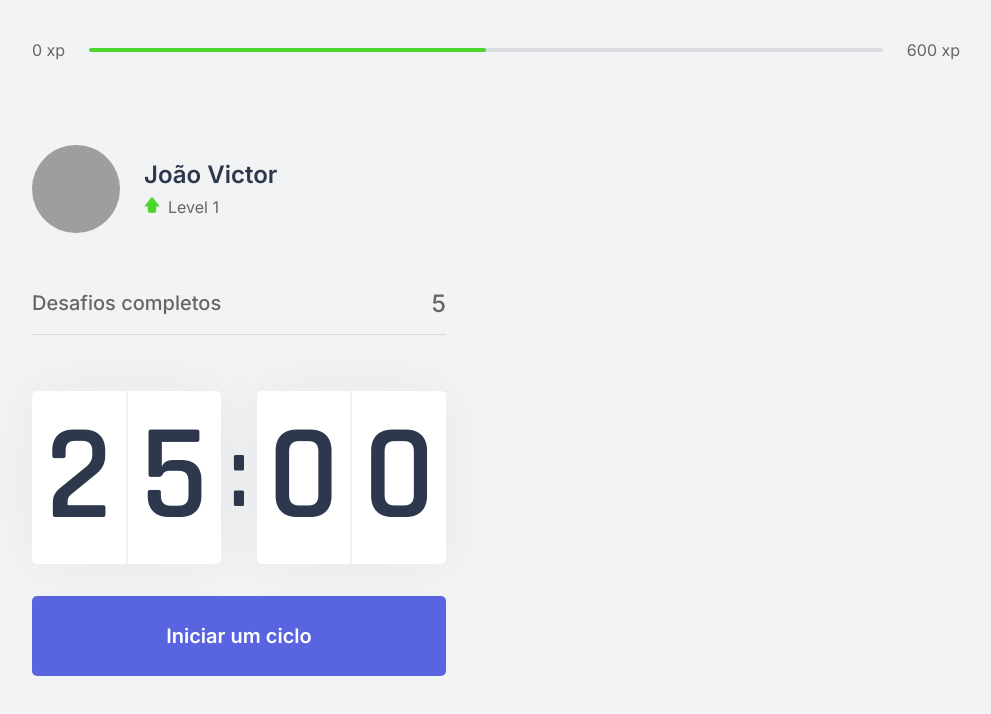
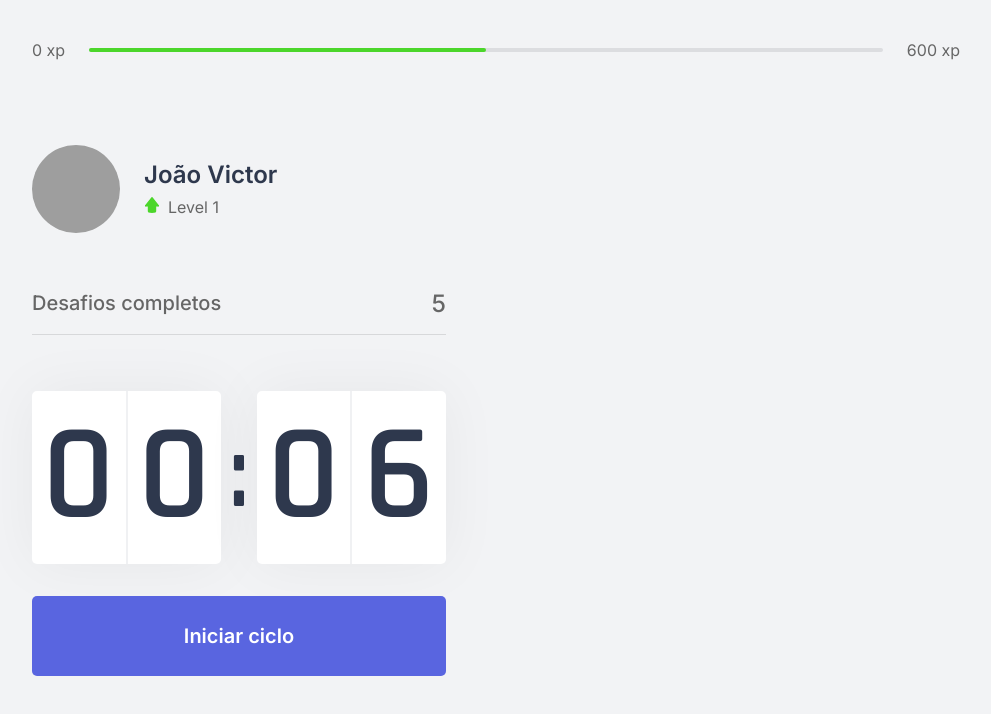
Before and after one commit to joaovictor3g/next-level-week04-moveIt, a Next.js app in the folder web-next/: page / in a window 1280 px wide. Shown: the top 714 px of the page, without its empty margins (144-1135 px from the left). Built offline with nearby package versions, Linux system fonts and the light colour scheme; grey boxes are pictures that could not be loaded.

Commit message:
feat: countDown Component

```diff
--- /dev/null
+++ b/web-next/src/components/Button.tsx
@@ -0,0 +1,22 @@
+import { ReactNode } from 'react'
+import styles from '../styles/components/Button.module.css';
+
+
+interface ButtonProps {
+    onClick?: () => void;
+    className: string;
+    children: ReactNode;
+}
+
+export function Button(props: ButtonProps) {
+    return (
+        <div className={styles.mainContainer}>
+            <button
+                type="button"
+                {...props}
+            >
+                {props.children}
+            </button>
+        </div>
+    )
+}
--- a/web-next/src/components/CountDown.tsx
+++ b/web-next/src/components/CountDown.tsx
@@ -1,8 +1,9 @@
 import { useState, useEffect } from 'react';
 import styles from '../styles/components/CountDown.module.css';
+import { Button } from './Button';
 
 export function CountDown() {
-    const [time, setTime] = useState(25*60);
+    const [time, setTime] = useState(0.1*60);
     const [active, setActive] = useState(false);
 
     const minutes = Math.floor(time/60);
@@ -41,16 +42,34 @@ export function CountDown() {
                     <span>{secondLeft}</span>
                     <span>{secondRight}</span>
                 </div>
-
             </div>
 
-            <button
-                type="button"
-                onClick={startCountDown}
-                className={styles.countDownButton}
-            >
-                Iniciar um ciclo
-            </button>
+            {
+                time != 0 ?
+                    (active ?
+                        <Button
+                            onClick={startCountDown}
+                            className={styles.countDownButtonGiveUp}
+
+                        >
+                            Abandonar cliclo
+                            <img src={"icons/close.svg"} alt="img" />
+                        </Button>
+                        :
+                        <Button
+                            onClick={startCountDown}
+                            className={styles.countDownButtonStart}
+                        >
+                            Iniciar ciclo
+                        </Button>)
+                        :
+                        (<Button
+                            className={styles.countDownButtonFinalized}
+                        >
+                            Ciclo finalizado
+                            <div />
+                        </Button>)
+            }
         </div>
     )
 }
--- /dev/null
+++ b/web-next/src/styles/components/Button.module.css
@@ -0,0 +1,3 @@
+.mainContainer {
+    position: relative;
+}
--- a/web-next/src/styles/components/CountDown.module.css
+++ b/web-next/src/styles/components/CountDown.module.css
@@ -37,7 +37,12 @@
     margin: 0.5rem;
 }
 
-.countDownButton {
+.mainContainer >button > span {
+    align-items: center;
+    display: flex;
+}
+
+.countDownButtonStart {
     width: 100%;
     height: 5rem;
     margin-top: 2rem;
@@ -56,6 +61,58 @@
     transition: background-color 0.2s;
 }
 
-.countDownButton:hover {
+.countDownButtonGiveUp {
+    width: 100%;
+    height: 5rem;
+    margin-top: 2rem;
+    display: flex;
+    align-items: center;
+    justify-content: center;
+    border: 0;
+    border-radius: 5px;
+
+    background: var(--white);
+    color: var(--text);
+
+    font-size: 1.25rem;
+    font-weight: 600;
+
+    transition: background-color 0.2s;
+}
+
+.countDownButtonFinalized {
+    width: 100%;
+    height: 5rem;
+    margin-top: 2rem;
+    display: flex;
+    align-items: center;
+    justify-content: center;
+    border: 0;
+
+    border-radius: 5px;
+
+    background: var(--white);
+    color: var(--text);
+
+    font-size: 1.25rem;
+    font-weight: 600;
+
+    transition: background-color 0.2s;
+}
+
+.countDownButtonFinalized > div {
+    position: absolute;
+    height: 4px;
+    background: var(--green);
+    width: 100%;
+    bottom: 0;
+}
+
+.countDownButtonStart:hover {
     background: var(--blue-dark);
 }
+
+.countDownButtonGiveUp:hover {
+    background: var(--red);
+    color: var(--white);
+}
```
